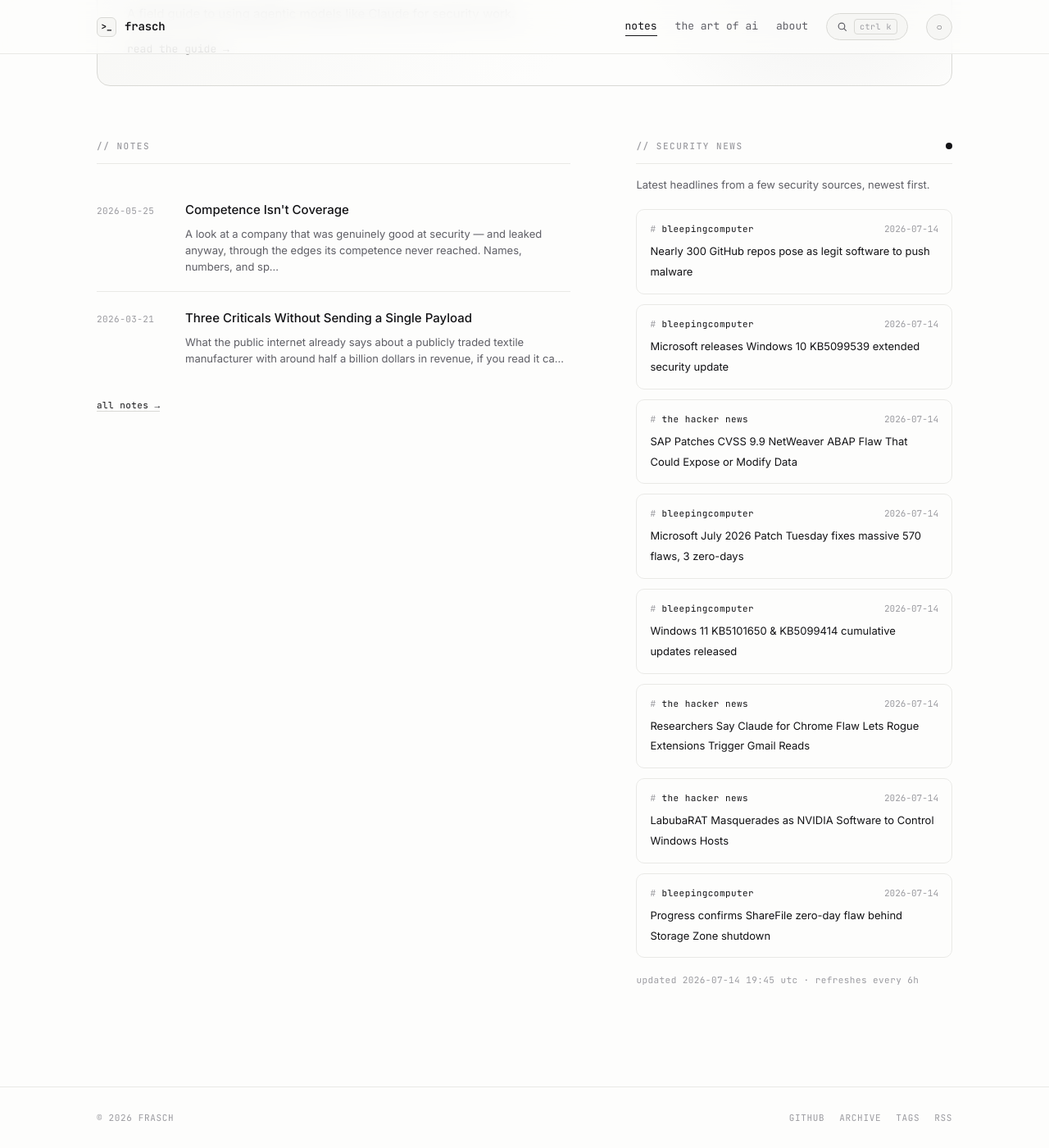
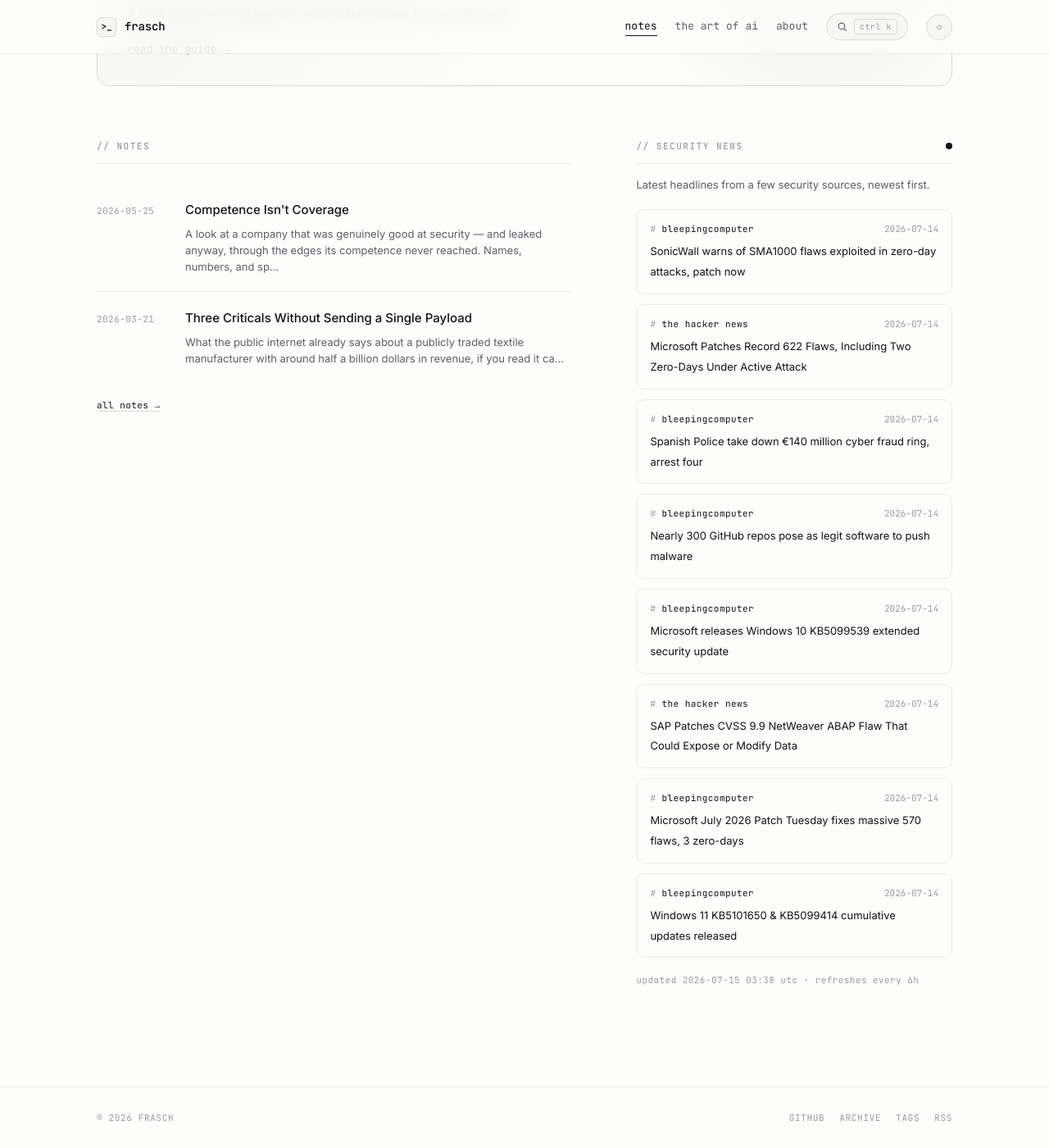
Before and after one commit to whoisfrasch/frasch, a Jekyll site: the page built from index.html, in a window 1280 px wide and 1400 px high, scrolled down 615 px. Shown: the whole window at 82% size. Built offline with Jekyll 4.4.1, drawn with Linux system fonts in a browser that asks for light colours.

Commit message:
Refresh security news feed

```diff
--- a/_data/news.json
+++ b/_data/news.json
@@ -1,6 +1,24 @@
 {
-  "updated": "2026-07-14T19:45:31Z",
+  "updated": "2026-07-15T03:38:57Z",
   "items": [
+    {
+      "source": "bleepingcomputer",
+      "title": "SonicWall warns of SMA1000 flaws exploited in zero-day attacks, patch now",
+      "link": "https://www.bleepingcomputer.com/news/security/sonicwall-warns-of-sma1000-flaws-exploited-in-zero-day-attacks-patch-now/",
+      "date": "2026-07-14T21:23:24Z"
+    },
+    {
+      "source": "the hacker news",
+      "title": "Microsoft Patches Record 622 Flaws, Including Two Zero-Days Under Active Attack",
+      "link": "https://thehackernews.com/2026/07/microsoft-patches-record-622-flaws.html",
+      "date": "2026-07-14T20:25:47Z"
+    },
+    {
+      "source": "bleepingcomputer",
+      "title": "Spanish Police take down €140 million cyber fraud ring, arrest four",
+      "link": "https://www.bleepingcomputer.com/news/security/spanish-police-take-down-140-million-cyber-fraud-ring-arrest-four/",
+      "date": "2026-07-14T20:23:09Z"
+    },
     {
       "source": "bleepingcomputer",
       "title": "Nearly 300 GitHub repos pose as legit software to push malware",
@@ -30,24 +48,6 @@
       "title": "Windows 11 KB5101650 & KB5099414 cumulative updates released",
       "link": "https://www.bleepingcomputer.com/news/microsoft/windows-11-kb5101650-and-kb5099414-cumulative-updates-released/",
       "date": "2026-07-14T17:41:16Z"
-    },
-    {
-      "source": "the hacker news",
-      "title": "Researchers Say Claude for Chrome Flaw Lets Rogue Extensions Trigger Gmail Reads",
-      "link": "https://thehackernews.com/2026/07/claude-for-chrome-flaw-lets-other.html",
-      "date": "2026-07-14T17:27:23Z"
-    },
-    {
-      "source": "the hacker news",
-      "title": "LabubaRAT Masquerades as NVIDIA Software to Control Windows Hosts",
-      "link": "https://thehackernews.com/2026/07/labubarat-masquerades-as-nvidia.html",
-      "date": "2026-07-14T16:52:37Z"
-    },
-    {
-      "source": "bleepingcomputer",
-      "title": "Progress confirms ShareFile zero-day flaw behind Storage Zone shutdown",
-      "link": "https://www.bleepingcomputer.com/news/security/progress-confirms-sharefile-zero-day-flaw-behind-storage-zone-shutdown/",
-      "date": "2026-07-14T16:08:47Z"
     }
   ]
 }
```
